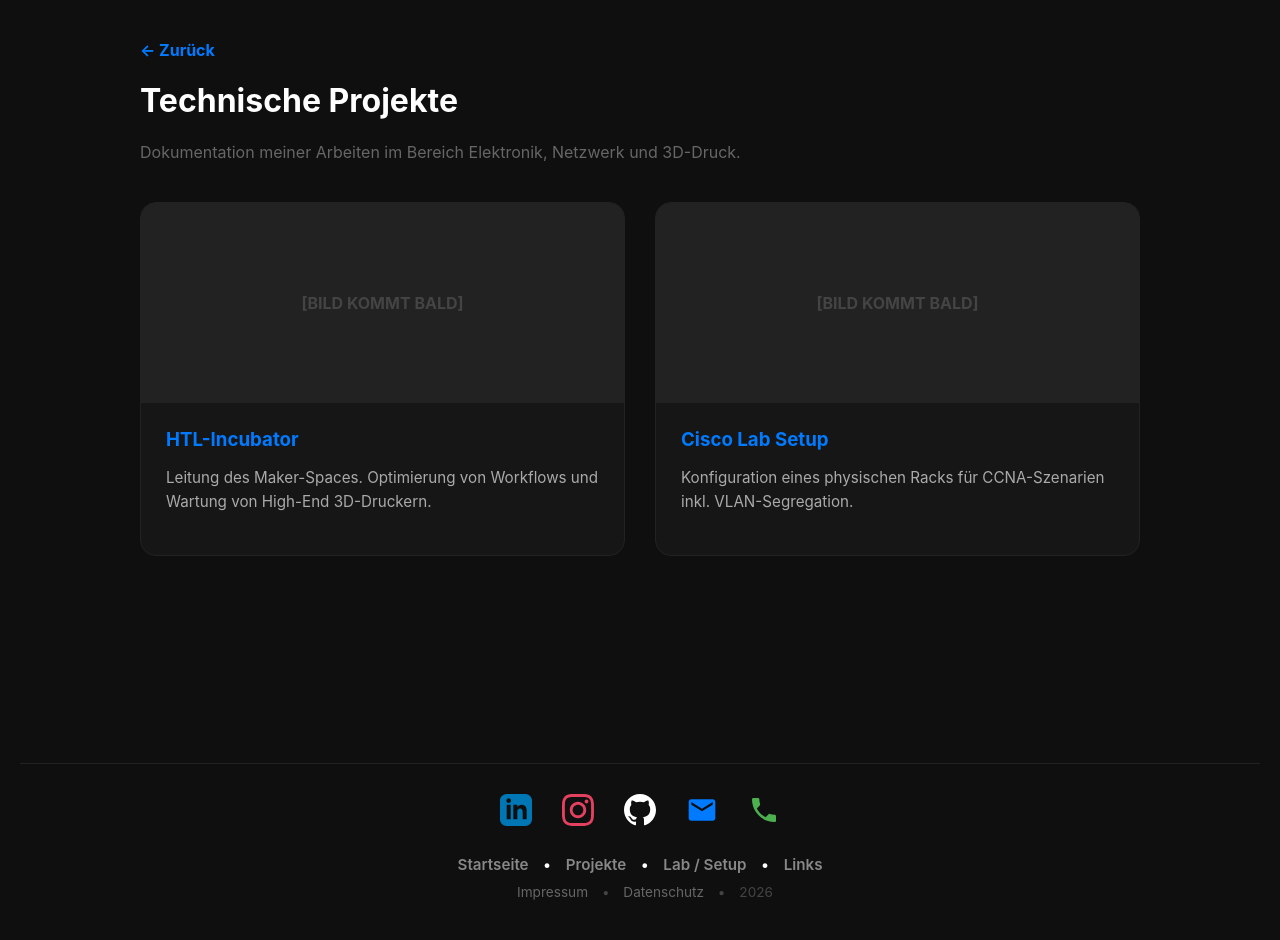
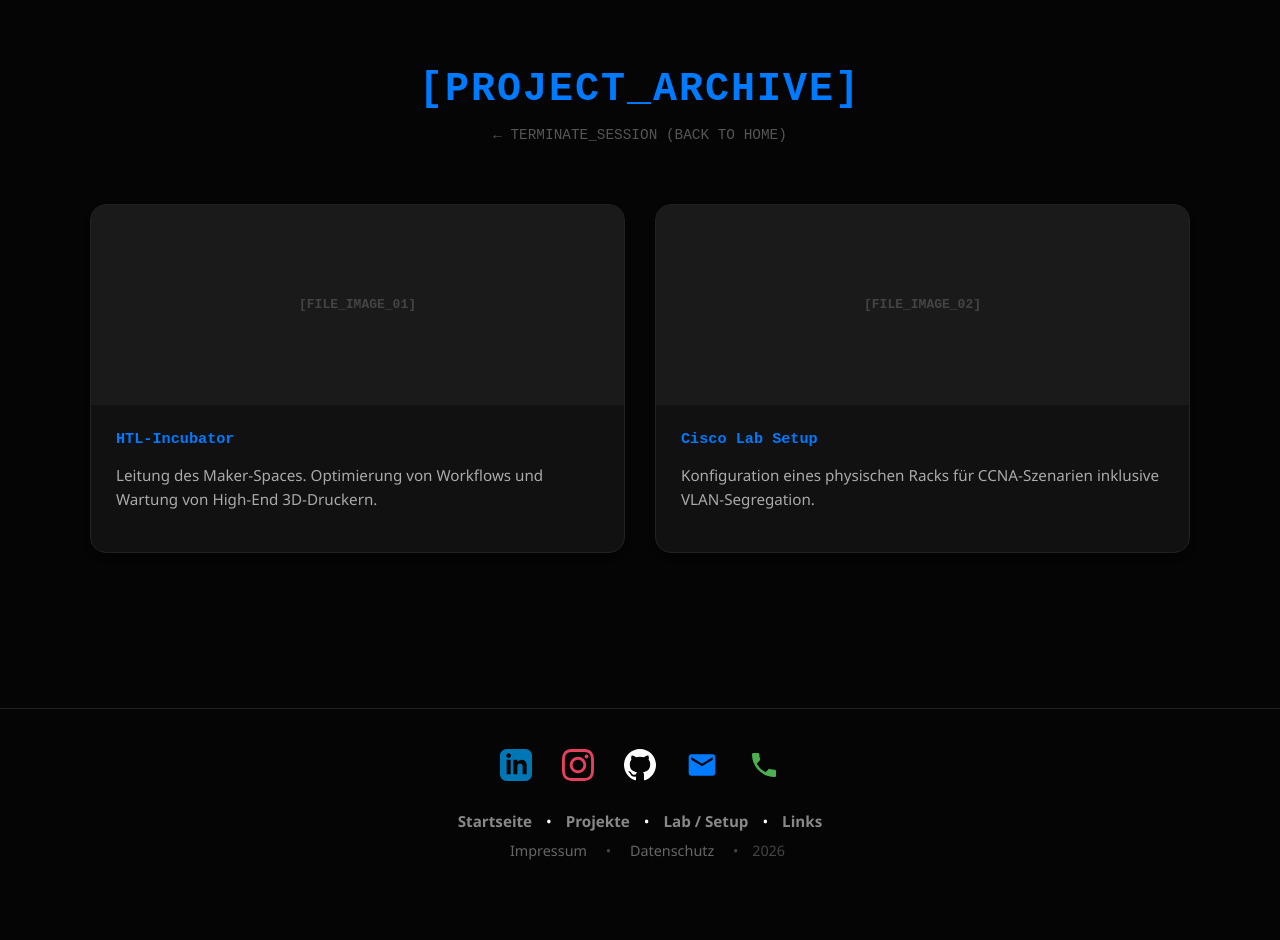
Before and after one commit to Sandroexe/Sandroexe, a Jekyll site: the page built from projects.html, in a window 1280 px wide. Built offline with Jekyll 4.4.1, drawn with Linux system fonts in a browser that asks for light colours; after the commit the page ends 900 px from its top, so only the background shows below that.

Commit message:
Update projects.html

```diff
--- a/projects.html
+++ b/projects.html
@@ -9,55 +9,88 @@
     <style>
         :root {
             --accent: #007aff;
-            --bg: #0f0f0f;
+            --bg: #050505;
         }
-        body { background: var(--bg); color: #fff; font-family: -apple-system, BlinkMacSystemFont, "Segoe UI", Roboto, sans-serif; padding: 40px 20px 0 20px; margin: 0; display: flex; flex-direction: column; min-height: 100vh; }
-        .container { max-width: 1000px; width: 100%; margin: 0 auto; flex: 1; }
+
+        body {
+            background: var(--bg);
+            color: #fff;
+            font-family: 'Segoe UI', Roboto, Helvetica, Arial, sans-serif;
+            margin: 0;
+            padding: 0;
+            display: flex;
+            flex-direction: column;
+            min-height: 100vh;
+            overflow-x: hidden;
+        }
+
+        .container { max-width: 1100px; width: 100%; margin: 0 auto; padding: 40px 20px; flex: 1; }
+
+        /* --- REPARIERTER HEADER (STYLE WIE LAB.HTML) --- */
+        .header { text-align: center; margin-bottom: 60px; }
+        .header h1 { font-size: 2.5rem; letter-spacing: 2px; color: var(--accent); margin-bottom: 10px; font-family: monospace; }
+        .header a { color: #555; text-decoration: none; font-size: 0.9rem; transition: 0.3s; font-family: monospace; }
+        .header a:hover { color: var(--accent); }
+
         .project-grid { display: grid; grid-template-columns: repeat(auto-fit, minmax(300px, 1fr)); gap: 30px; margin-top: 40px; }
+
+        /* --- PROJEKT BOXEN MIT BLAUEM HOVER --- */
         .project-card {
-            background: #161616; border-radius: 16px; overflow: hidden; border: 1px solid #222;
-            transition: 0.3s; cursor: pointer;
+            background: #111;
+            border-radius: 16px;
+            overflow: hidden;
+            border: 1px solid #222;
+            transition: transform 0.3s ease, box-shadow 0.3s ease, border-color 0.3s ease;
+            box-shadow: 0 4px 6px rgba(0,0,0,0.3);
         }
-        .project-card:hover { border-color: var(--accent); transform: translateY(-5px); box-shadow: 0 10px 30px -10px rgba(0, 122, 255, 0.25); }
-        .project-img { width: 100%; height: 200px; background: #222; display: flex; align-items: center; justify-content: center; color: #444; font-weight: bold; }
+
+        .project-card:hover {
+            border-color: var(--accent);
+            transform: translateY(-5px);
+            box-shadow: 0 10px 30px -10px rgba(0, 122, 255, 0.25);
+        }
+
+        .project-img { width: 100%; height: 200px; background: #1a1a1a; display: flex; align-items: center; justify-content: center; color: #444; font-weight: bold; font-family: monospace; }
         .project-info { padding: 25px; }
-        .project-info h3 { margin: 0 0 10px 0; color: var(--accent); }
+        .project-info h3 { margin: 0 0 10px 0; color: var(--accent); font-family: monospace; }
         .project-info p { color: #aaa; font-size: 0.95rem; line-height: 1.6; }
-        .back-nav { margin-bottom: 20px; }
-        .back-nav a { color: var(--accent); text-decoration: none; font-weight: bold; }
 
-        /* --- FOOTER CSS --- */
-        .footer-container { margin-top: 60px; padding: 30px 0 40px; border-top: 1px solid #222; width: 100%; text-align: center; position: relative; z-index: 2; }
+        /* --- FOOTER CSS FIX --- */
+        .footer-container { margin-top: 80px; padding: 40px 0; border-top: 1px solid #222; width: 100%; text-align: center; }
         .social-icons { display: flex; justify-content: center; gap: 30px; margin-bottom: 25px; flex-wrap: wrap; }
         .social-icon { width: 32px; height: 32px; transition: transform 0.3s ease; }
         .icon-linkedin { fill: #0077b5; } .icon-instagram { fill: #E4405F; } .icon-github { fill: #ffffff; } .icon-mail { fill: var(--accent); } .icon-phone { fill: #4caf50; }
         .social-icons a:hover .social-icon { transform: scale(1.25); }
-        .legal-links { font-size: 0.85rem; color: #444; margin-top: 20px; }
-        .legal-links a { color: #666; margin: 0 10px; text-decoration: none; }
+        .legal-links { font-size: 0.9rem; color: #444; margin-top: 20px; }
+        .legal-links a { color: #666; margin: 0 15px; text-decoration: none; transition: 0.2s; }
+        .legal-links a:hover { color: var(--accent); }
+
+        @media (max-width: 768px) {
+            .header h1 { font-size: 1.8rem; }
+        }
     </style>
 </head>
 <body>
     <div class="container">
-        <div class="back-nav"><a href="index.html">← Zurück</a></div>
-        <h1>Technische Projekte</h1>
-        <p style="color: #666;">Dokumentation meiner Arbeiten im Bereich Elektronik, Netzwerk und 3D-Druck.</p>
+        <div class="header">
+            <h1>[PROJECT_ARCHIVE]</h1>
+            <a href="index.html">← TERMINATE_SESSION (BACK TO HOME)</a>
+        </div>
 
         <div class="project-grid">
-            <!-- Beispiel Projekt 1 -->
             <div class="project-card">
-                <div class="project-img">[BILD KOMMT BALD]</div>
+                <div class="project-img">[FILE_IMAGE_01]</div>
                 <div class="project-info">
                     <h3>HTL-Incubator</h3>
                     <p>Leitung des Maker-Spaces. Optimierung von Workflows und Wartung von High-End 3D-Druckern.</p>
                 </div>
             </div>
 
-            <!-- Beispiel Projekt 2 -->
             <div class="project-card">
-                <div class="project-img">[BILD KOMMT BALD]</div>
+                <div class="project-img">[FILE_IMAGE_02]</div>
                 <div class="project-info">
                     <h3>Cisco Lab Setup</h3>
-                    <p>Konfiguration eines physischen Racks für CCNA-Szenarien inkl. VLAN-Segregation.</p>
+                    <p>Konfiguration eines physischen Racks für CCNA-Szenarien inklusive VLAN-Segregation.</p>
                 </div>
             </div>
         </div>
```
